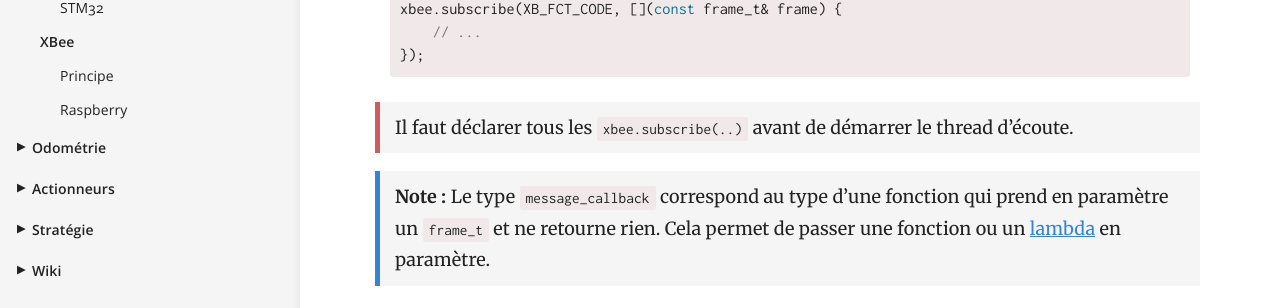
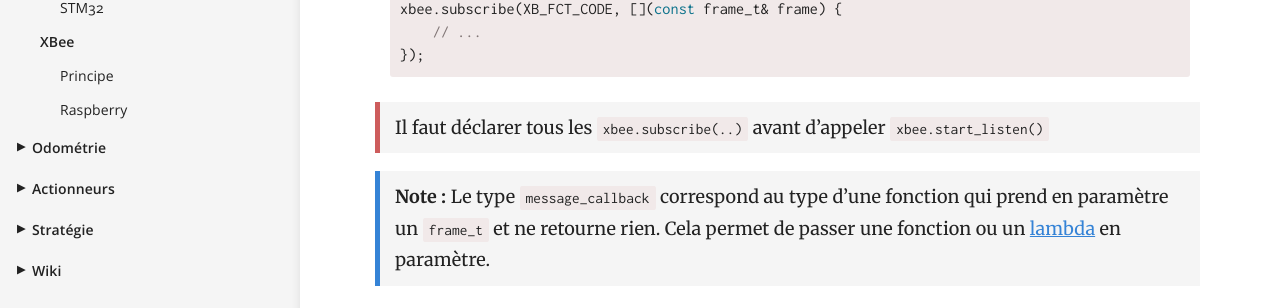
Before and after one commit to RobotechNancy/robotechnancy.github.io, a Jekyll site: the page built from _docs/communication/XBee/raspberry.md, in a window 1280 px wide and 900 px high, scrolled down 2717 px. Shown: the part 310-618 px from the top of the window. Built offline with Jekyll 4.4.1, drawn with Linux system fonts in a browser that asks for light colours.

Commit message:
Refacto nom de fonction

````diff
--- a/_docs/communication/XBee/raspberry.md
+++ b/_docs/communication/XBee/raspberry.md
@@ -99,7 +99,7 @@ xbee.subscribe(XB_FCT_CODE, [](const frame_t& frame) {
 ```
 
 {:.warning}
-> Il faut déclarer tous les `xbee.subscribe(..)` avant de démarrer le thread d'écoute.
+> Il faut déclarer tous les `xbee.subscribe(..)` avant d'appeler `xbee.start_listen()`
 
 > **Note :** Le type `message_callback` correspond au type d'une fonction qui prend en paramètre un `frame_t` et ne retourne rien.
 > Cela permet de passer une fonction ou un [lambda](https://www.geeksforgeeks.org/lambda-expression-in-c/){:target="_blank"} en paramètre.
````
